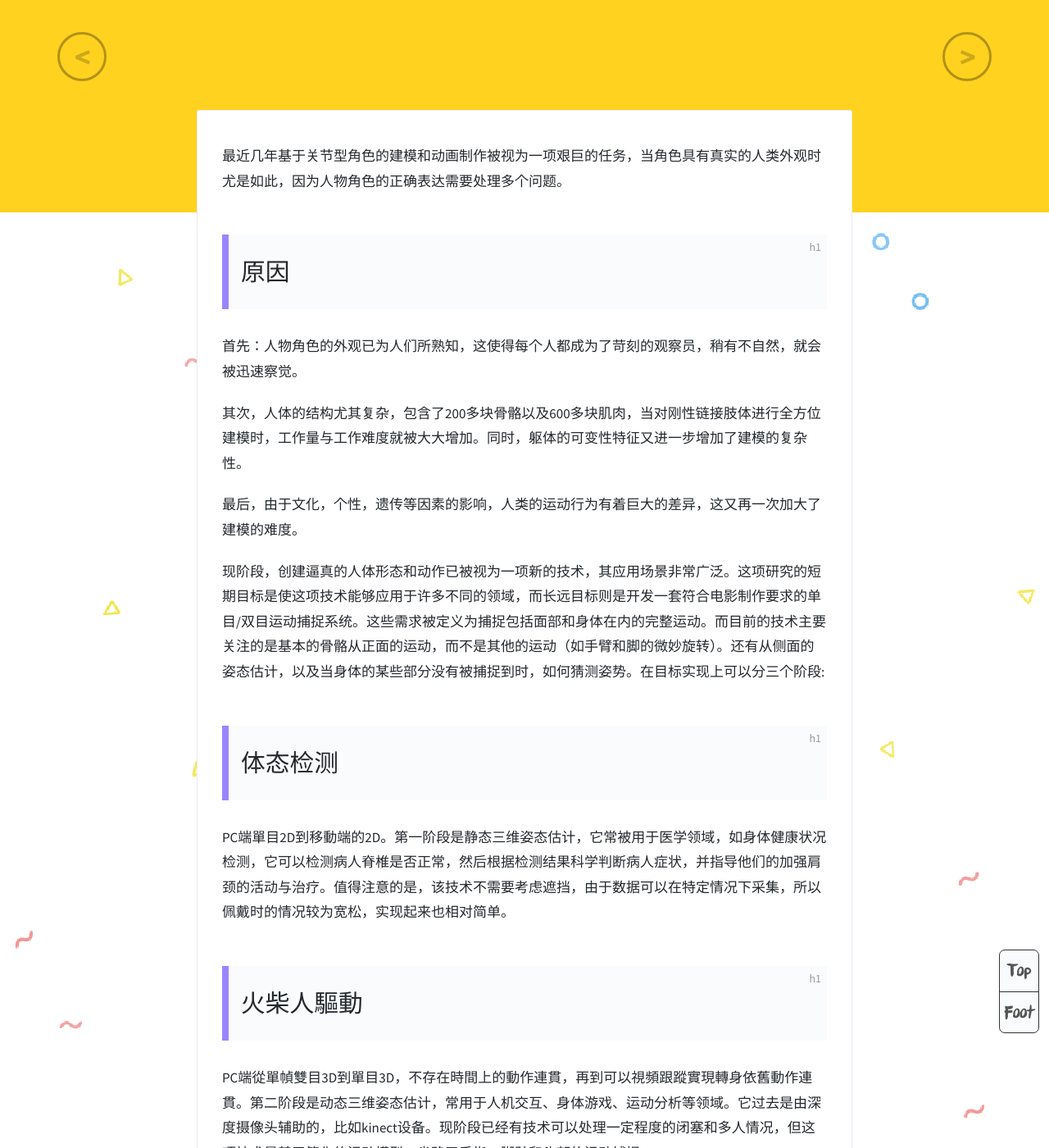
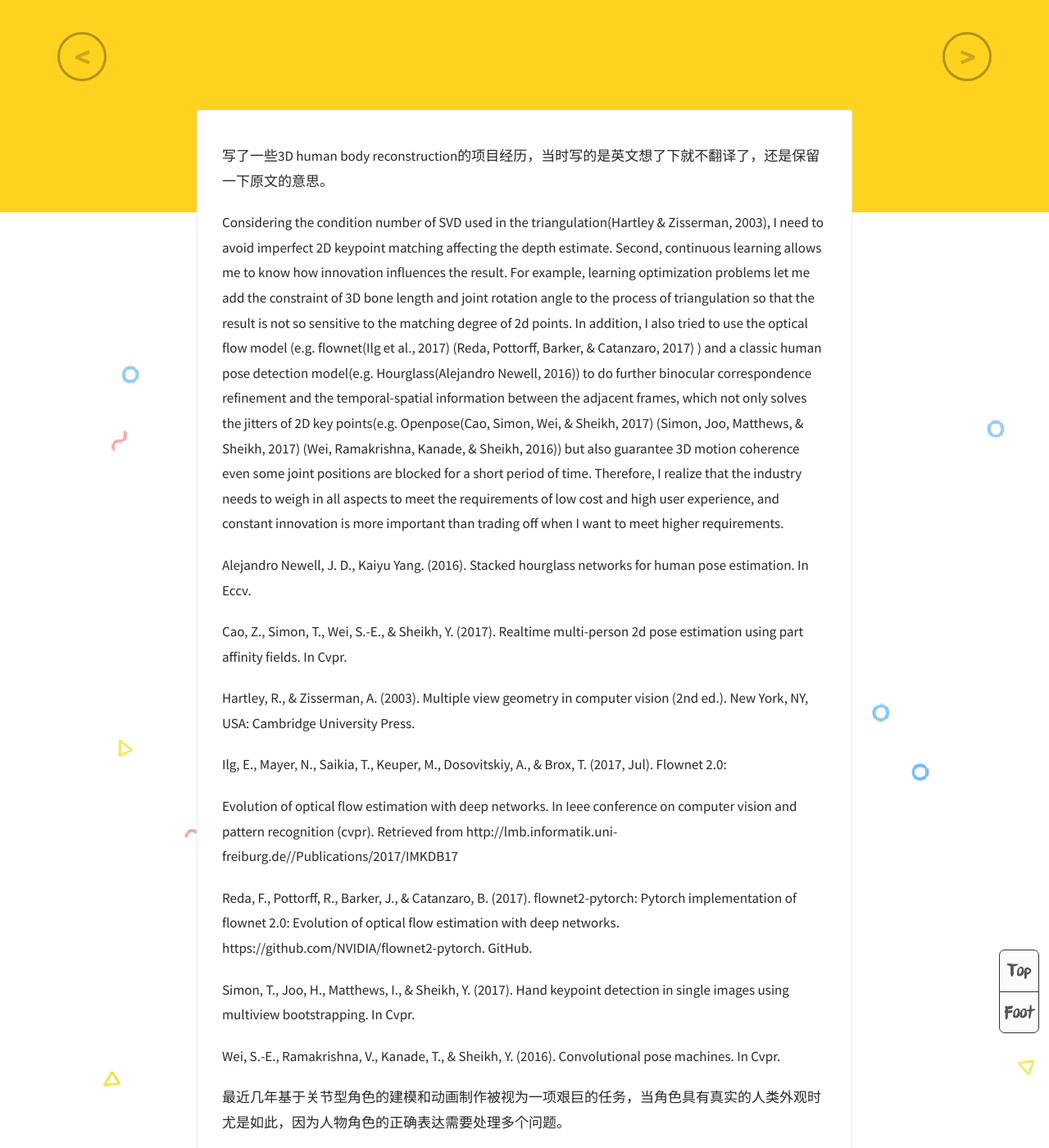
Before and after one commit to Hummmm/hummmm.github.io, a Jekyll site: the page built from _posts/2018-08-12-pose.md, in a window 1280 px wide and 1400 px high, scrolled down 366 px. Shown: the whole window at 82% size. Built offline with Jekyll 4.4.1, drawn with Linux system fonts in a browser that asks for light colours; some web fonts are replaced; comment, search, counter and statistics services are not loaded.

Commit message:
Update 2018-08-12-pose.md

```diff
--- a/_posts/2018-08-12-pose.md
+++ b/_posts/2018-08-12-pose.md
@@ -7,6 +7,25 @@ color: rgb(255,210,32)
 cover: 'http://on2171g4d.bkt.clouddn.com/jekyll-banner.png'
 tags: DeepLearning
 ---
+写了一些3D human body reconstruction的项目经历，当时写的是英文想了下就不翻译了，还是保留一下原文的意思。
+
+Considering the condition number of SVD used in the triangulation(Hartley & Zisserman, 2003), I need to avoid imperfect 2D keypoint matching affecting the depth estimate. Second, continuous learning allows me to know how innovation influences the result. For example, learning optimization problems let me add the constraint of 3D bone length and joint rotation angle to the process of triangulation so that the result is not so sensitive to the matching degree of 2d points. In addition, I also tried to use the optical flow model (e.g. flownet(Ilg et al., 2017) (Reda, Pottorff, Barker, & Catanzaro, 2017) ) and a classic human pose detection model(e.g. Hourglass(Alejandro Newell, 2016)) to do further binocular correspondence refinement and the temporal-spatial information between the adjacent frames, which not only solves the jitters of 2D key points(e.g. Openpose(Cao, Simon, Wei, & Sheikh, 2017) (Simon, Joo, Matthews, & Sheikh, 2017) (Wei, Ramakrishna, Kanade, & Sheikh, 2016)) but also guarantee 3D motion coherence even some joint positions are blocked for a short period of time. Therefore, I realize that the industry needs to weigh in all aspects to meet the requirements of low cost and high user experience, and constant innovation is more important than trading off when I want to meet higher requirements.
+
+Alejandro Newell, J. D., Kaiyu Yang. (2016). Stacked hourglass networks for human pose estimation. In Eccv.
+
+Cao, Z., Simon, T., Wei, S.-E., & Sheikh, Y. (2017). Realtime multi-person 2d pose estimation using part affinity fields. In Cvpr.
+
+Hartley, R., & Zisserman, A. (2003). Multiple view geometry in computer vision (2nd ed.). New York, NY, USA: Cambridge University Press.
+
+Ilg, E., Mayer, N., Saikia, T., Keuper, M., Dosovitskiy, A., & Brox, T. (2017, Jul). Flownet 2.0:
+
+Evolution of optical flow estimation with deep networks. In Ieee conference on computer vision and pattern recognition (cvpr). Retrieved from http://lmb.informatik.uni-freiburg.de//Publications/2017/IMKDB17
+
+Reda, F., Pottorff, R., Barker, J., & Catanzaro, B. (2017). flownet2-pytorch: Pytorch implementation of flownet 2.0: Evolution of optical flow estimation with deep networks. https://github.com/NVIDIA/flownet2-pytorch. GitHub.
+
+Simon, T., Joo, H., Matthews, I., & Sheikh, Y. (2017). Hand keypoint detection in single images using multiview bootstrapping. In Cvpr.
+
+Wei, S.-E., Ramakrishna, V., Kanade, T., & Sheikh, Y. (2016). Convolutional pose machines. In Cvpr.
 
 
 最近几年基于关节型角色的建模和动画制作被视为一项艰巨的任务，当角色具有真实的人类外观时尤是如此，因为人物角色的正确表达需要处理多个问题。
```
